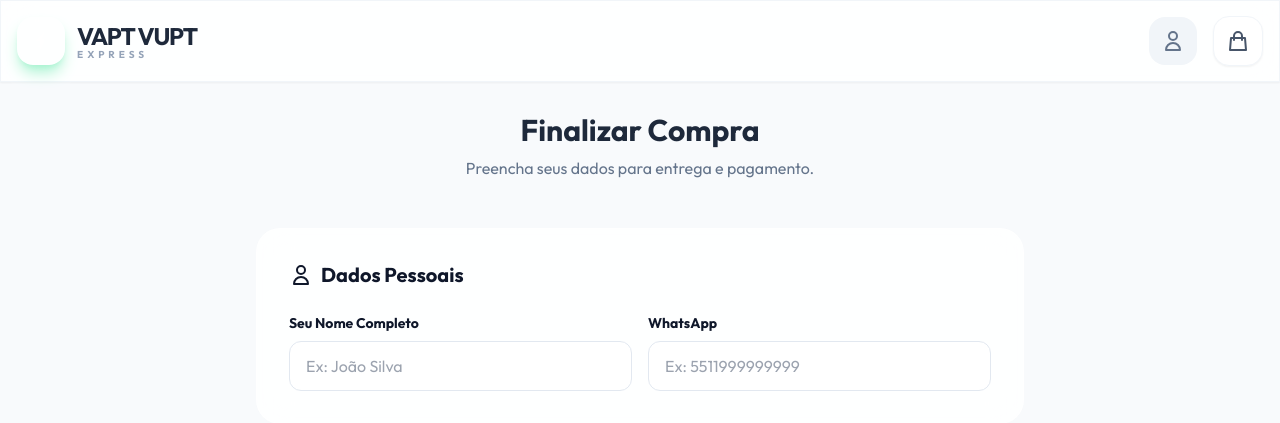
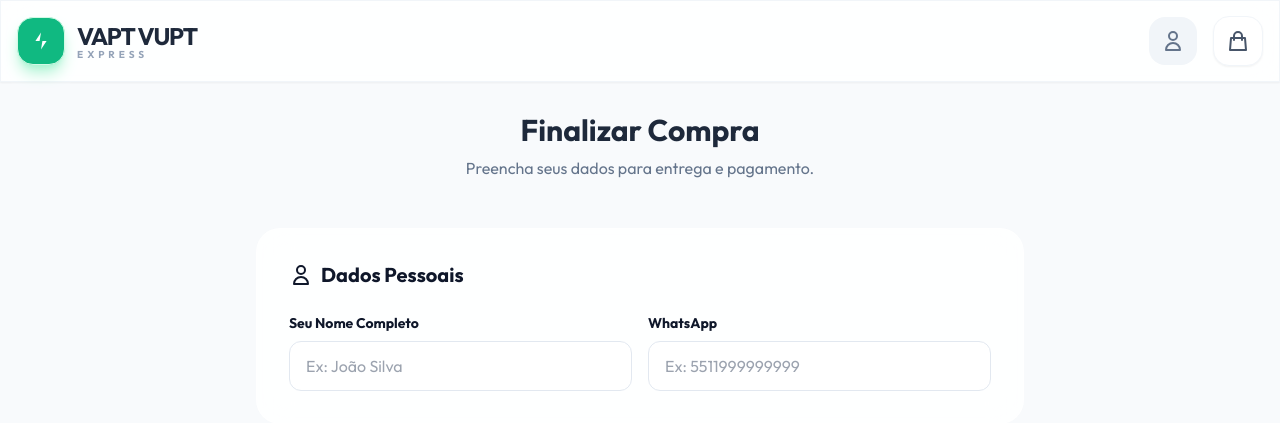
Before and after one commit to noviso123/venda-vapt-vupt, a Flask app: page /checkout in a window 1280 px wide. Shown: the top 423 px of the page. Run offline with Flask 3, Linux system fonts and the light colour scheme; data that the repository does not hold is empty; some libraries are stand-ins or nearby versions.

Commit message:
Fix: Unified logo icon and forced emerald visibility in header

```diff
--- a/templates/base.html
+++ b/templates/base.html
@@ -74,11 +74,11 @@
             <div class="container mx-auto px-4 h-20 flex items-center justify-between">
                 <!-- LOGO PREMIUM -->
                 <a href="/" class="flex items-center gap-3 active:scale-95 transition-all">
-                    <div class="w-12 h-12 rounded-2xl flex items-center justify-center shadow-lg shadow-emerald-200"
-                        style="background-color: var(--primary-color) !important;">
-                        <svg xmlns="http://www.w3.org/2000/svg" class="h-7 w-7 text-white" viewBox="0 0 24 24"
+                    <div class="w-12 h-12 rounded-2xl flex items-center justify-center shadow-lg shadow-emerald-200 border border-emerald-100"
+                        style="background-color: #10B981 !important;">
+                        <svg xmlns="http://www.w3.org/2000/svg" class="h-7 w-7 text-white" viewBox="0 0 100 100"
                             fill="currentColor">
-                            <path d="M11 20 L15 11 L12 11 L15 4 L8 12 L11 12 Z" />
+                            <path d="M30 50 L50 20 L45 50 L70 50 L50 80 L55 50 Z" />
                         </svg>
                     </div>
                     <div class="hidden sm:block">
```
